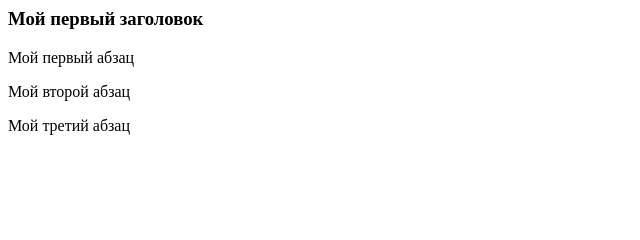
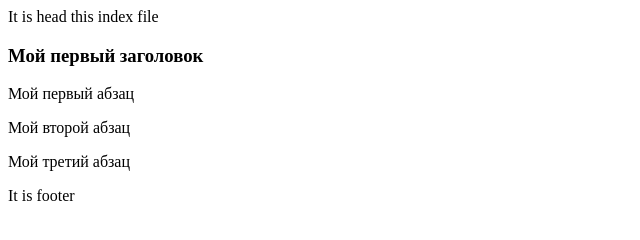
Before and after one commit to SoCalavaylon/Student1, a plain HTML site: page index.html in a window 1280 px wide. Shown: the whole page, without its empty margins (0-640 px from the left). Drawn offline with Linux system fonts and the light colour scheme.

Commit message:
Update index.html

```diff
--- a/index.html
+++ b/index.html
@@ -1,11 +1,17 @@
 <html>
-    <head>
+    <meta>
         <title>HTML-структура документа</title>
-    </head>
+    </meta>
     <body>
+        <head>
+            <p>It is head this index file</p>
+        </head>
         <h3>Мой первый заголовок</h3>
         <p>Мой первый абзац</p>
         <p>Мой второй абзац</p>
         <p>Мой третий абзац</p>
+        <footer>
+            <p>It is footer</p>
+        </footer>
     </body>
 </html>
```
